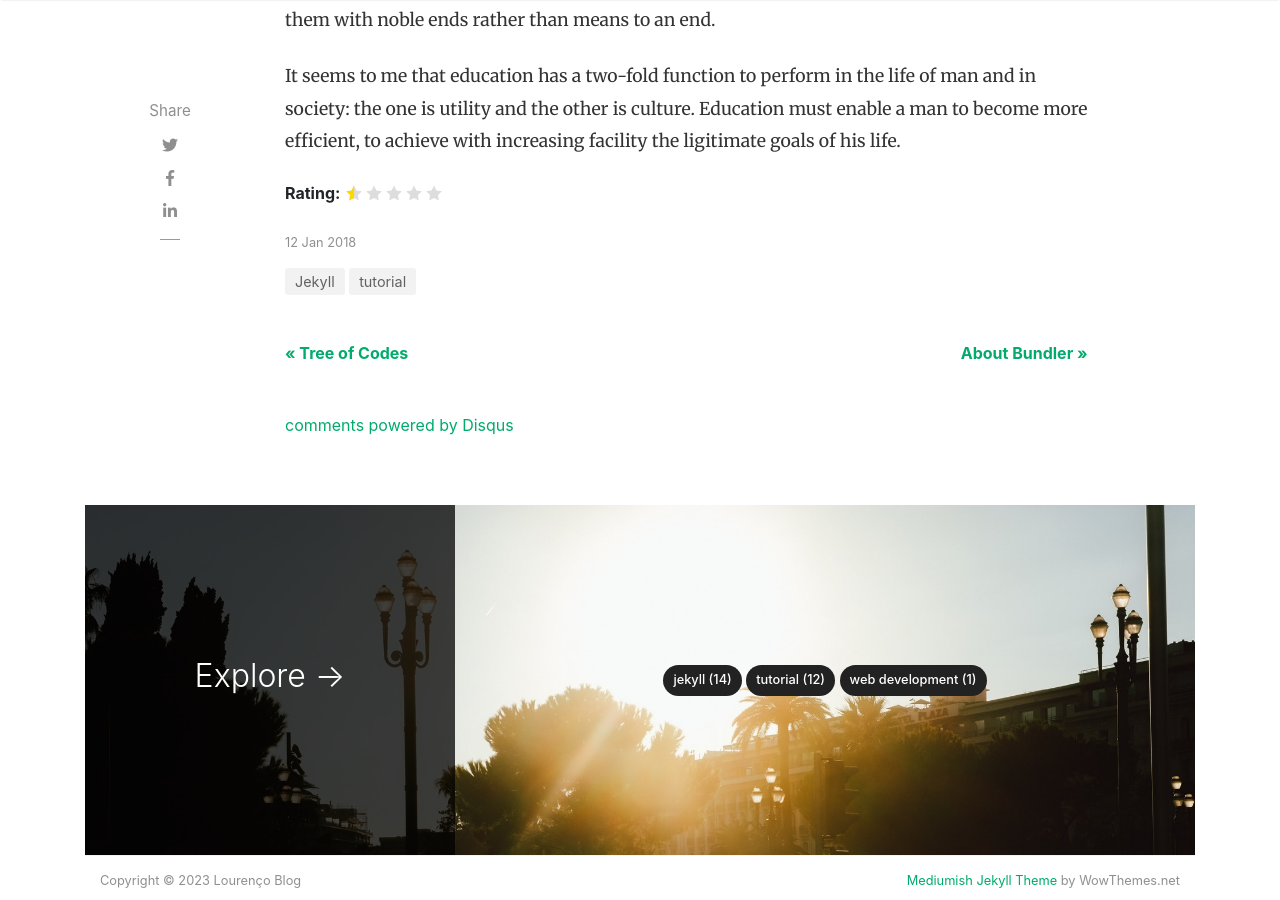
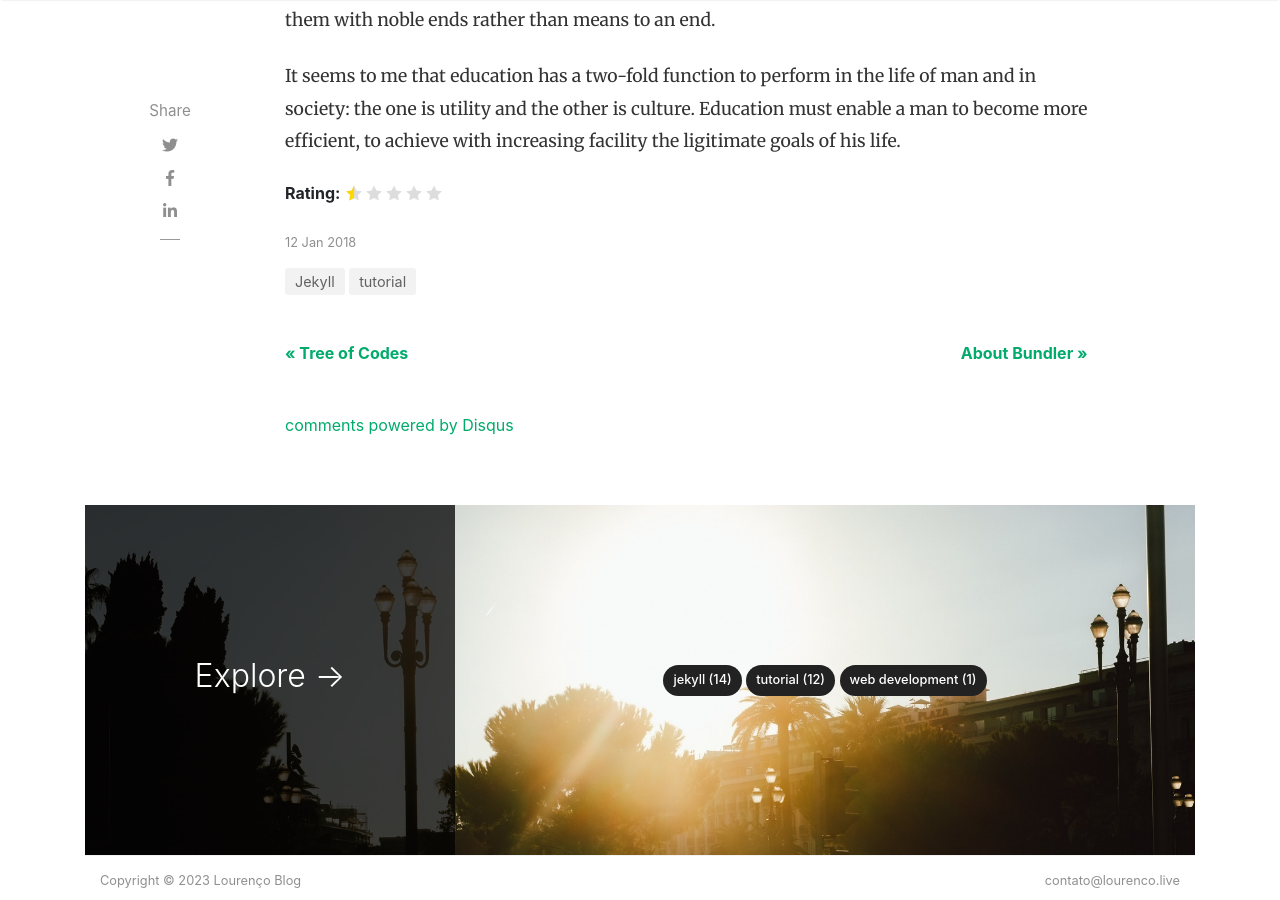
Before and after one commit to renelourenco/lourencoblog, a Jekyll site: the page built from _posts/2018-01-12-we-all-wait-for-summer.md, in a window 1280 px wide and 900 px high, scrolled down 940 px. Built offline with Jekyll 4.4.1, drawn with Linux system fonts in a browser that asks for light colours; nearby versions of some CDN libraries; comment, search, counter and statistics services are not loaded.

Commit message:
Update post_default.html

```diff
--- a/_layouts/post_default.html
+++ b/_layouts/post_default.html
@@ -175,7 +175,7 @@
                 Copyright © {{ site.time | date: "%Y" }} {{ site.name }}
             </div>
             <div class="col-md-6 col-sm-6 text-center text-lg-right">
-                <a target="_blank" href="https://www.wowthemes.net/mediumish-free-jekyll-template/">Mediumish Jekyll Theme</a> by WowThemes.net
+                contato@lourenco.live
             </div>
         </div>
     </div>
```
